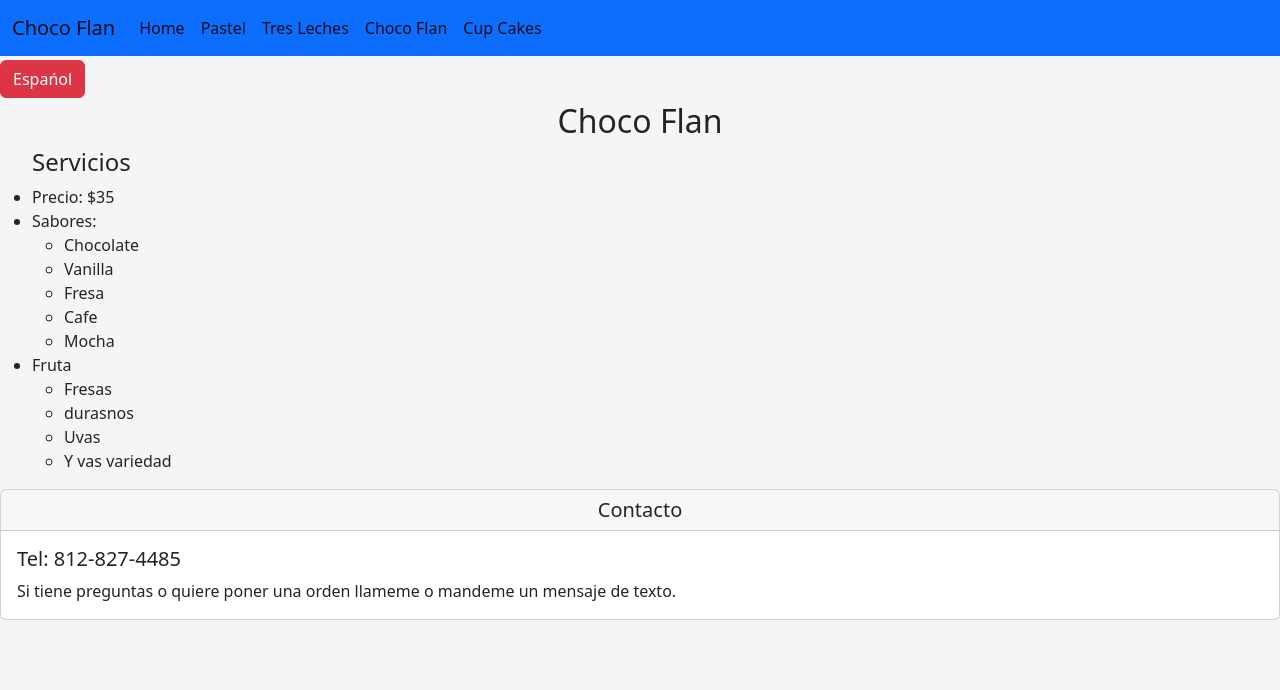
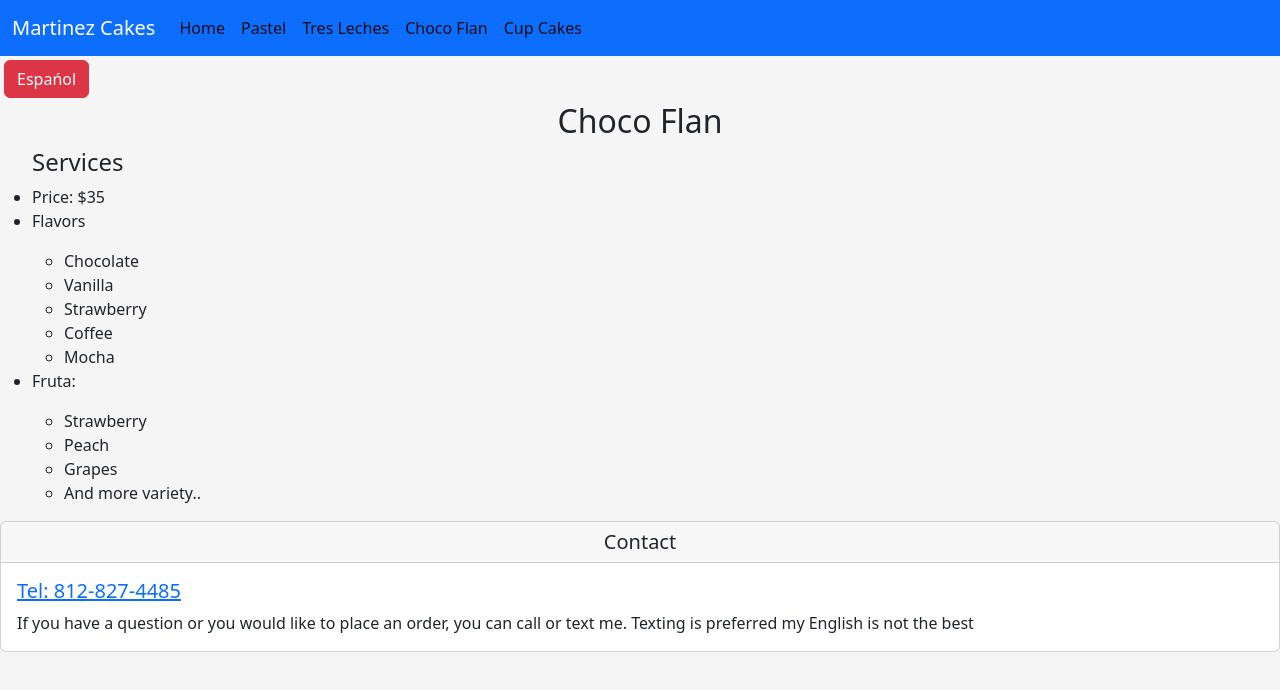
Before and after one commit to JuanMartinez503/Cake-Website, a plain HTML site: page assets/HTML/chocoflan.html in a window 1280 px wide. Both pictures are taken after a click on the button "English". Drawn offline with nearby package versions, Linux system fonts and the light colour scheme.

Commit message:
translated the rest of the web pages

```diff
--- a/assets/HTML/chocoflan.html
+++ b/assets/HTML/chocoflan.html
@@ -13,7 +13,7 @@
   <header>
     <nav class="navbar navbar-expand-lg bg-primary">
       <div class="container-fluid">
-        <a class="navbar-brand" href="#">Choco Flan</a>
+        <a class="navbar-brand text-white " href="#">Martinez Cakes</a>
         <button class="border-dark navbar-toggler" type="button" data-bs-toggle="collapse" data-bs-target="#navbarNavAltMarkup" aria-controls="navbarNavAltMarkup" aria-expanded="false" aria-label="Toggle navigation">
           <span class="navbar-toggler-icon"></span>
         </button>
@@ -29,44 +29,45 @@
         </div>
       </div>
     </nav>
-    <button class="btn btn-danger my-1" data-language="Spanish" id="language">English
+    <button class="btn btn-danger m-1" data-language="Spanish" id="language">English
     </button>
   </header>
   <main>
     <h1 class="text-center" style="font-size: 2rem;">Choco Flan</h1>
-    <ul><h2 style="font-size: 1.5rem;">Servicios</h2>
-        <li>Precio: $35</li>
-        <li>Sabores:
+    <ul><h2 id="services" style="font-size: 1.5rem;">Servicios</h2>
+        <li id="price">Precio: $35</li>
+        <li > <p id="flavor">Sabores:</p>
             <ul>
                 <li>Chocolate</li>
                 <li>Vanilla</li>
-                <li>Fresa</li>
-                <li>Cafe</li>
+                <li class="strawberry">Fresa</li>
+                <li id="coffee">Cafe</li>
                 <li>Mocha</li>
             </ul>
         </li>
-        <li>Fruta
+        <li><p id="fruit">Fruta:</p>
             <ul>
-                <li>Fresas</li>
-                <li>durasnos</li>
-                <li>Uvas</li>
-                <li>Y vas variedad</li>
+                <li class="strawberry">Fresas</li>
+                <li id="peach">durasnos</li>
+                <li id="grape">Uvas</li>
+                <li id="variety">Y vas variedad</li>
 
             </ul>
         </li>
     </ul>
   </main>
   <footer>
-    <div class="card">
-      <h5 class="card-header text-center">Contacto</h5>
-      <div class="card-body">
-        <h5 class="card-title">Tel: 812-827-4485</h5>
-        <p class="card-text">Si tiene preguntas o quiere poner una orden llameme o mandeme un mensaje de texto. </p>
+    <footer>
+      <div class="card">
+        <h5 class="card-header text-center" id="contact">Contacto</h5>
+        <div class="card-body">
+          <h5 class="card-title"><a href="tel:+1812-827-4485">Tel: 812-827-4485</a></h5>
+          <p class="card-text" id="order">Si tiene preguntas o quiere poner una orden llameme o mandeme un mensaje de texto. </p>
+        </div>
       </div>
-    </div>
-  </footer>
+    </footer>
 
   <script src="https://cdn.jsdelivr.net/npm/bootstrap@5.2.3/dist/js/bootstrap.bundle.min.js" integrity="sha384-kenU1KFdBIe4zVF0s0G1M5b4hcpxyD9F7jL+jjXkk+Q2h455rYXK/7HAuoJl+0I4" crossorigin="anonymous"></script>
-  <script src="../JS/script.js"></script>
+  <script src="../JS/chocoflan.js"></script>
 </body>
 </html>
--- /dev/null
+++ b/assets/JS/chocoflan.js
@@ -0,0 +1,39 @@
+const languageBtn = document.getElementById("language");
+const contact = document.getElementById("contact");
+const order = document.getElementById("order");
+const services = document.getElementById("services");
+const price = document.getElementById("price");
+const flavor = document.getElementById("flavor");
+const peach = document.getElementById("peach");
+const grape = document.getElementById("grape");
+const variety = document.getElementById("variety");
+const coffee = document.getElementById("coffee");
+const fruit = document.getElementById("fruit");
+const strawberries= document.querySelectorAll('.strawberry')
+
+languageBtn.addEventListener("click", () => {
+  let language = languageBtn.dataset.language;
+  if (language === "Spanish") {
+    language = languageBtn.setAttribute("data-language", "English");
+    languageBtn.innerText = "Espańol";
+    contact.innerText = "Contact";
+    order.innerText =
+      "If you have a question or you would like to place an order, you can call or text me. Texting is preferred my English is not the best";
+      services.innerText= 'Services'
+      price.innerText= 'Price: $35'
+      coffee.innerText='Coffee'
+      flavor.innerText="Flavors"
+      strawberries.forEach(strawberry=>{
+        strawberry.innerText='Strawberry'
+      })
+      peach.innerText='Peach'
+      grape.innerText='Grapes'
+      variety.innerText='And more variety..'
+
+  } else {
+    language = languageBtn.setAttribute("data-language", "Spanish");
+    console.log("speak English");
+    languageBtn.innerText = "English";
+    window.location.reload();
+  }
+});
--- a/assets/JS/script.js
+++ b/assets/JS/script.js
@@ -8,6 +8,8 @@ const cupDef = document.getElementById('cupDef')
 const flanDef = document.getElementById('flanDef')
 const contact = document.getElementById('contact')
 const order = document.getElementById('order')
+const services = document.getElementById('services')
+const intro = document.getElementById('intro')
 
 languageBtn.addEventListener('click', ()=>{
     let language = languageBtn.dataset.language
@@ -25,6 +27,7 @@ languageBtn.addEventListener('click', ()=>{
         flanDef.innerText = 'Famous flan cake, very soft and creamy. It comes in a variety of flavors!'
         contact.innerText ='Contact'
         order.innerText = 'If you have a question or you would like to place an order, you can call or text me. Texting is preferred my English is not the best'
+        intro.innerText = 'Delicious cakes made from scratch and personalize to your liking!'
     }
     else{
         language =languageBtn.setAttribute('data-language','Spanish')
```
Also changed, not shown: assets/HTML/cupcake.html (+13 -13 lines), assets/HTML/pastel.html (+23 -22 lines), assets/HTML/tresleches.html (+9 -9 lines), assets/JS/cupcake.js (added, +34 -0 lines), assets/JS/pastel.js (added, +45 -0 lines), assets/JS/tresleches.js (added, +25 -0 lines), index.html (+3 -0 lines).
